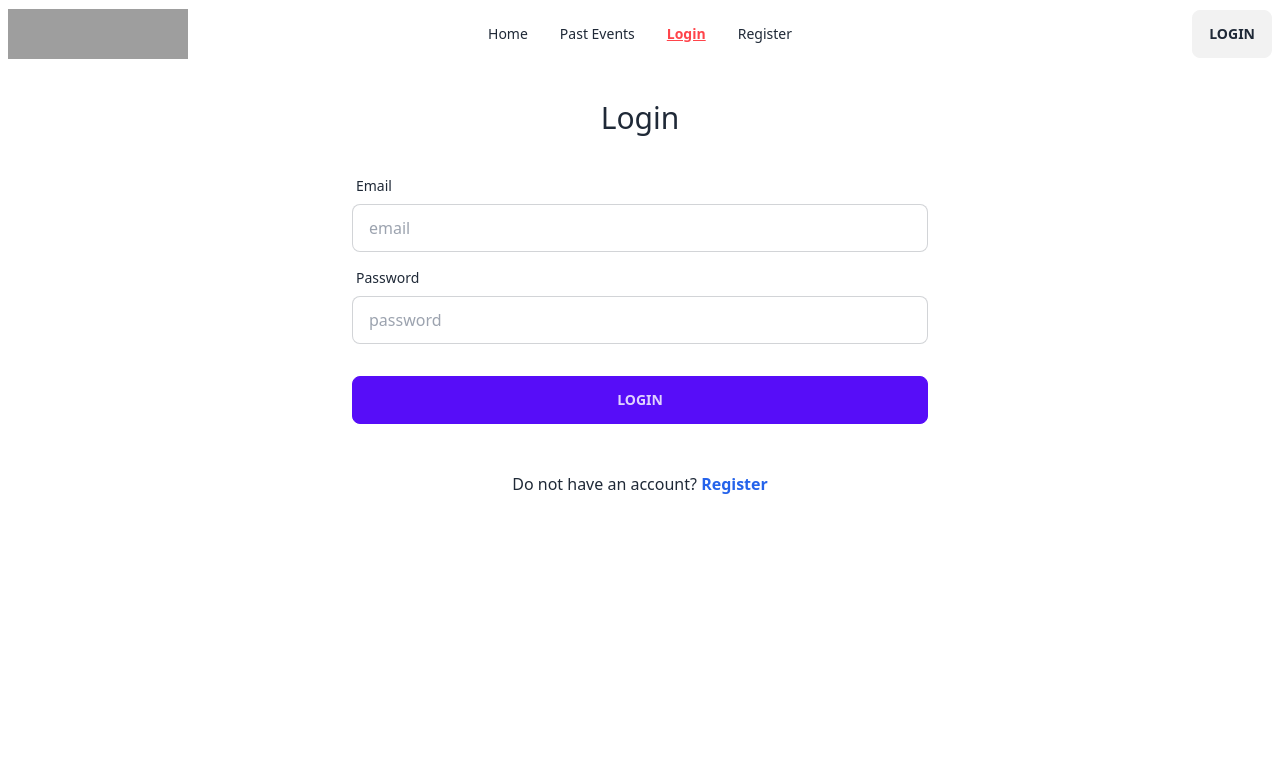
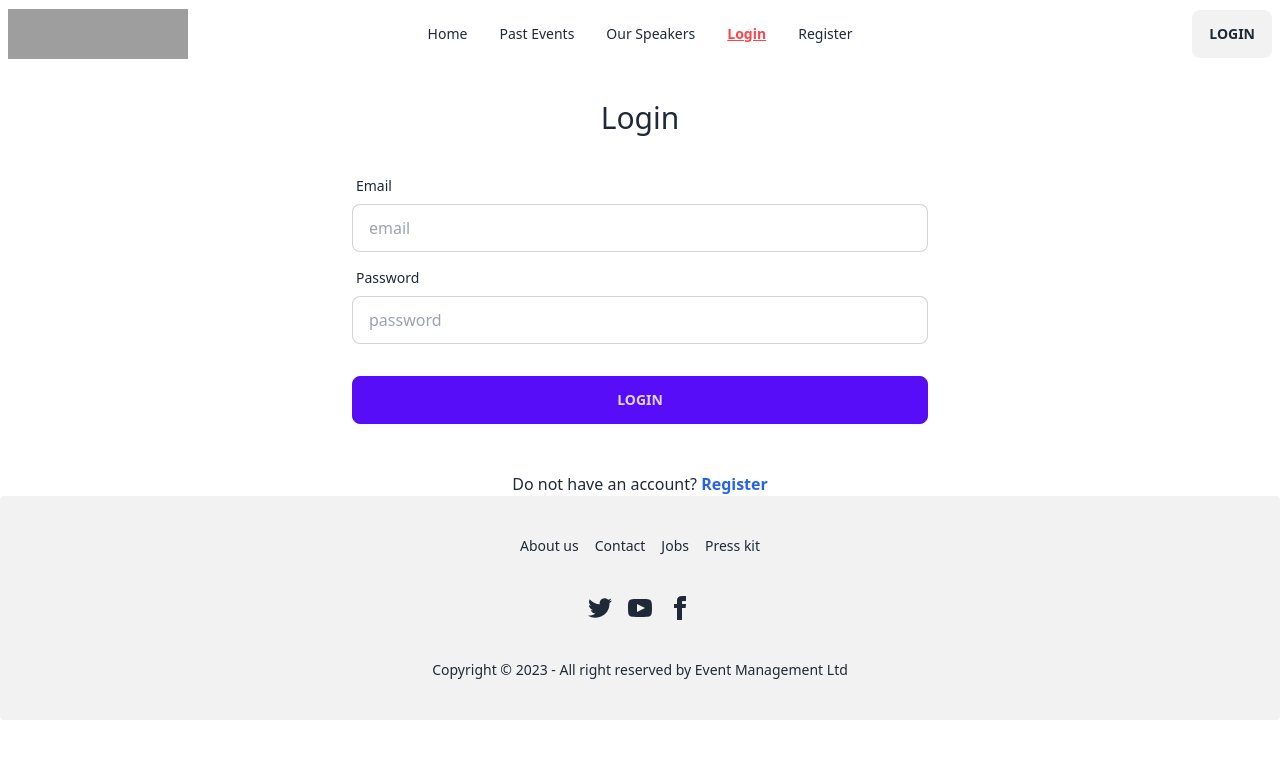
Before and after one commit to AdnanSakib04/event-management-project, a React (Vite) app: page /login in a window 1280 px wide. Shown: the top 758 px of the page. Built offline with nearby package versions, Linux system fonts and the light colour scheme; no server answers; grey boxes are pictures that could not be loaded.

Commit message:
our speaker page created

```diff
--- a/src/layout/Root.jsx
+++ b/src/layout/Root.jsx
@@ -1,5 +1,6 @@
 import { Outlet } from "react-router-dom";
 import NavBar from "../pages/shared/NavBar/NavBar";
+import Footer from "../pages/shared/Footer/Footer";
 
 const Root = () => {
     return (
@@ -8,6 +9,7 @@
                 <NavBar></NavBar>
             </div>
             <Outlet></Outlet>
+            <Footer></Footer>
         </div>
     );
 };
--- a/src/pages/Home/Sponsors.jsx
+++ b/src/pages/Home/Sponsors.jsx
@@ -6,7 +6,7 @@
 
 
             <div className=" card-body grid grid-cols-1 md:grid-cols-2 lg:grid-cols-3  justify-items-center gap-y-4">
-               <img className="w-3/4 md:w-auto h-[50px]  md:h-3/4"  src="https://i.ibb.co/34crFJq/logo2.jpg" alt="" />
+                <img className="w-3/4 md:w-auto h-[50px]  md:h-3/4" src="https://i.ibb.co/34crFJq/logo2.jpg" alt="" />
                 <img className="w-3/4 md:w-auto h-[50px] md:h-3/4" src="https://i.ibb.co/2jpDZKd/logo1.jpg" alt="" />
                 <img className="w-3/4 md:w-auto h-[50px] md:h-3/4" src="https://i.ibb.co/DRgCFvG/logo5.jpg" alt="" />
                 <img className="w-1/2 md:w-auto h-[50px]  md:h-3/4" src="https://i.ibb.co/rkD6s94/logo6.jpg" alt="" />
--- /dev/null
+++ b/src/pages/OurSpeakers/OurSpeakerCard.jsx
@@ -0,0 +1,20 @@
+//import { AiOutlineNumber } from "react-icons/ai";//
+import { MdTitle } from "react-icons/md";
+const OurSpeakerCard = ({ ourSpeaker }) => {
+    const {  title, photo, name, bio } = ourSpeaker;
+    return (
+        <div className="  border shadow-lg flex flex-col md:flex-row  rounded-3xl md:rounded-full md:max-w-[600px] ">
+                <div className="md:flex-1 px-6 pt-6 md:px-0 md:pt-0">
+                <img className=" md:rounded-full md:h-full" src={photo} alt="" />
+                </div>
+                <div className="card-body md:flex-1 my-auto text-center space-y-1 p-2 pb-6">
+                <h2 className={'font-bold text-xl  mx-auto'}>{name}</h2>
+                <h3 className="text-base font-semibold  mx-auto"> {title}</h3>
+                    <h3 className="text-xs  md:max-w-[200px] mx-auto ">{bio}</h3>
+                </div>
+
+            </div>
+    );
+};
+
+export default OurSpeakerCard;
--- /dev/null
+++ b/src/pages/OurSpeakers/OurSpeakers.jsx
@@ -0,0 +1,20 @@
+import { useLoaderData } from "react-router-dom";
+import OurSpeakerCard from "./OurSpeakerCard";
+
+const OurSpeakers = () => {
+    const ourSpeakersData = useLoaderData();
+    return (
+        <div className="max-w-7xl mx-auto">
+            <h1 className="mt-16 mb-8 text-center text-4xl font-bold">Our Speakers</h1>
+
+          <div className="grid grid-cols-1 lg:grid-cols-2 p-6 md:p-0  gap-y-6 mb-20 justify-items-center">
+          {ourSpeakersData.map((ourSpeaker) => (
+                    <OurSpeakerCard key={ourSpeaker.id} ourSpeaker={ourSpeaker}></OurSpeakerCard>
+                ))}
+          </div>
+
+        </div>
+    );
+};
+
+export default OurSpeakers;
--- /dev/null
+++ b/src/pages/shared/Footer/Footer.jsx
@@ -0,0 +1,25 @@
+
+const Footer = () => {
+    return (
+        <footer className="footer footer-center p-10 bg-base-200 text-base-content rounded">
+            <nav className="grid grid-flow-col gap-4">
+                <a className="link link-hover">About us</a>
+                <a className="link link-hover">Contact</a>
+                <a className="link link-hover">Jobs</a>
+                <a className="link link-hover">Press kit</a>
+            </nav>
+            <nav>
+                <div className="grid grid-flow-col gap-4">
+                    <a><svg xmlns="http://www.w3.org/2000/svg" width="24" height="24" viewBox="0 0 24 24" className="fill-current"><path d="M24 4.557c-.883.392-1.832.656-2.828.775 1.017-.609 1.798-1.574 2.165-2.724-.951.564-2.005.974-3.127 1.195-.897-.957-2.178-1.555-3.594-1.555-3.179 0-5.515 2.966-4.797 6.045-4.091-.205-7.719-2.165-10.148-5.144-1.29 2.213-.669 5.108 1.523 6.574-.806-.026-1.566-.247-2.229-.616-.054 2.281 1.581 4.415 3.949 4.89-.693.188-1.452.232-2.224.084.626 1.956 2.444 3.379 4.6 3.419-2.07 1.623-4.678 2.348-7.29 2.04 2.179 1.397 4.768 2.212 7.548 2.212 9.142 0 14.307-7.721 13.995-14.646.962-.695 1.797-1.562 2.457-2.549z"></path></svg></a>
+                    <a><svg xmlns="http://www.w3.org/2000/svg" width="24" height="24" viewBox="0 0 24 24" className="fill-current"><path d="M19.615 3.184c-3.604-.246-11.631-.245-15.23 0-3.897.266-4.356 2.62-4.385 8.816.029 6.185.484 8.549 4.385 8.816 3.6.245 11.626.246 15.23 0 3.897-.266 4.356-2.62 4.385-8.816-.029-6.185-.484-8.549-4.385-8.816zm-10.615 12.816v-8l8 3.993-8 4.007z"></path></svg></a>
+                    <a><svg xmlns="http://www.w3.org/2000/svg" width="24" height="24" viewBox="0 0 24 24" className="fill-current"><path d="M9 8h-3v4h3v12h5v-12h3.642l.358-4h-4v-1.667c0-.955.192-1.333 1.115-1.333h2.885v-5h-3.808c-3.596 0-5.192 1.583-5.192 4.615v3.385z"></path></svg></a>
+                </div>
+            </nav>
+            <aside>
+                <p>Copyright © 2023 - All right reserved by Event Management Ltd</p>
+            </aside>
+        </footer>
+    );
+};
+
+export default Footer;
--- a/src/pages/shared/NavBar/NavBar.jsx
+++ b/src/pages/shared/NavBar/NavBar.jsx
@@ -16,6 +16,8 @@
             isPending ? "pending" : isActive ? "text-[#FF444A] font-bold underline" : ""} to="/">Home</NavLink></li>
         <li><NavLink className={({ isActive, isPending }) =>
             isPending ? "pending" : isActive ? "text-[#FF444A] font-bold underline" : ""} to="/pastevents">Past Events</NavLink></li>
+        <li><NavLink className={({ isActive, isPending }) =>
+            isPending ? "pending" : isActive ? "text-[#FF444A] font-bold underline" : ""} to="/ourspeakers">Our Speakers</NavLink></li>
         <li><NavLink className={({ isActive, isPending }) =>
             isPending ? "pending" : isActive ? "text-[#FF444A] font-bold underline" : ""} to="/login">Login</NavLink></li>
         <li><NavLink className={({ isActive, isPending }) =>
--- a/src/routes/Route.jsx
+++ b/src/routes/Route.jsx
@@ -7,6 +7,7 @@
 import Register from "../pages/Register/Register";
 import PrivateRoute from "./PrivateRoute";
 import PastEvents from "../pages/PastEvents";
+import OurSpeakers from "../pages/OurSpeakers/OurSpeakers";
 
 const router = createBrowserRouter([
   {
@@ -30,6 +31,11 @@
         loader: ()=> fetch('../../public/past_events_data.json')
       },
       {
+        path: "/ourspeakers",
+        element: <PrivateRoute><OurSpeakers></OurSpeakers></PrivateRoute>,
+        loader: ()=> fetch('../../public/our_speakers_data.json')
+      },
+      {
         path: "/login",
         element: <Login></Login>,
       },
```
Also changed, not shown: public/our_speakers_data.json (added, +44 -0 lines).
